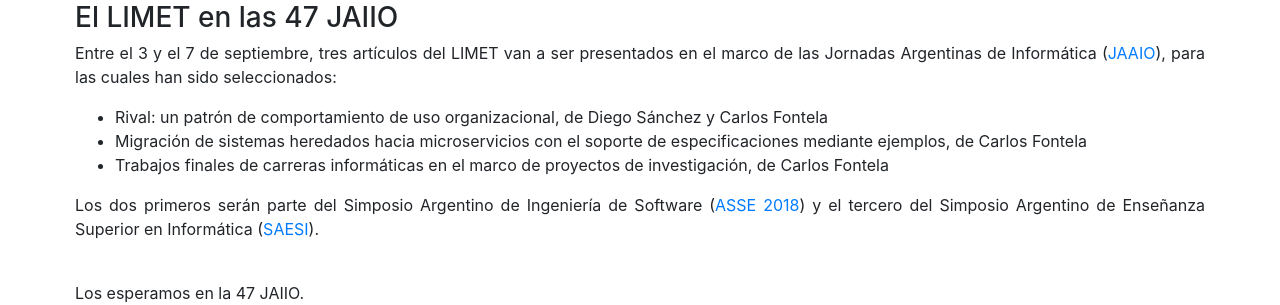
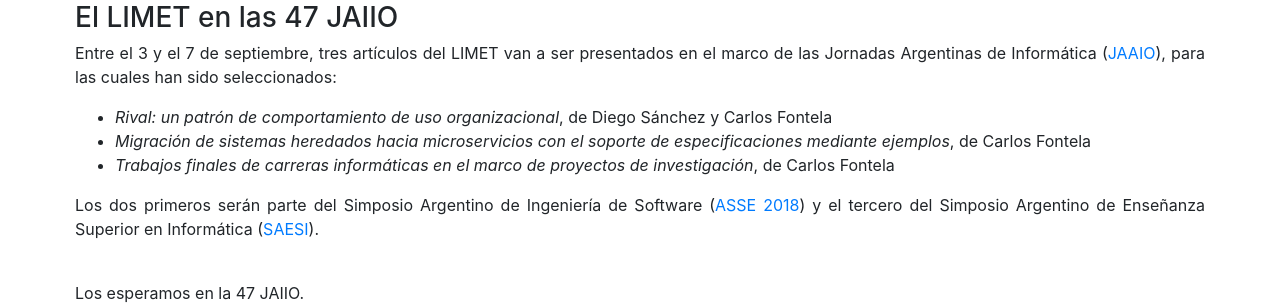
Before and after one commit to limetfiuba/limetfiuba.github.io, a Jekyll site: the page built from novedades/index.html, in a window 1280 px wide. Shown: the part 129-434 px from the top of the page. Built offline with Jekyll 4.4.1, drawn with Linux system fonts in a browser that asks for light colours; nearby versions of some CDN libraries.

Commit message:
Update index.html

```diff
--- a/novedades/index.html
+++ b/novedades/index.html
@@ -8,9 +8,9 @@ permalink: /novedades
 <p>Entre el 3 y el 7 de septiembre, tres artículos del LIMET van a ser presentados en el marco de las Jornadas Argentinas de Informática (<a href="http://47jaiio.sadio.org.ar/">JAAIO</a>), para las cuales han sido seleccionados:</p>
 
 <ul>
-    <li>Rival: un patrón de comportamiento de uso organizacional, de Diego Sánchez y Carlos Fontela</li>
-    <li>Migración de sistemas heredados hacia microservicios con el soporte de especificaciones mediante ejemplos, de Carlos Fontela</li>
-    <li>Trabajos finales de carreras informáticas en el marco de proyectos de investigación, de Carlos Fontela</li>
+    <li><em>Rival: un patrón de comportamiento de uso organizacional</em>, de Diego Sánchez y Carlos Fontela</li>
+    <li><em>Migración de sistemas heredados hacia microservicios con el soporte de especificaciones mediante ejemplos</em>, de Carlos Fontela</li>
+    <li><em>Trabajos finales de carreras informáticas en el marco de proyectos de investigación</em>, de Carlos Fontela</li>
 </ul>
 <p>Los dos primeros serán parte del Simposio Argentino de Ingeniería de Software (<a href="http://47jaiio.sadio.org.ar/index.php?q=asse">ASSE 2018</a>) y el tercero del Simposio Argentino de Enseñanza Superior en Informática (<a href="http://47jaiio.sadio.org.ar/index.php?q=hpc">SAESI</a>).</p>
 
```
